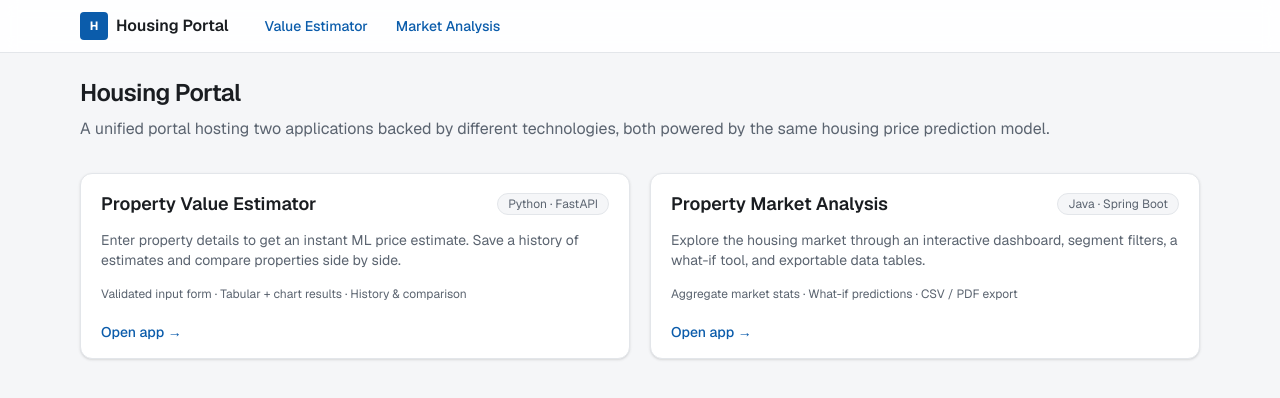
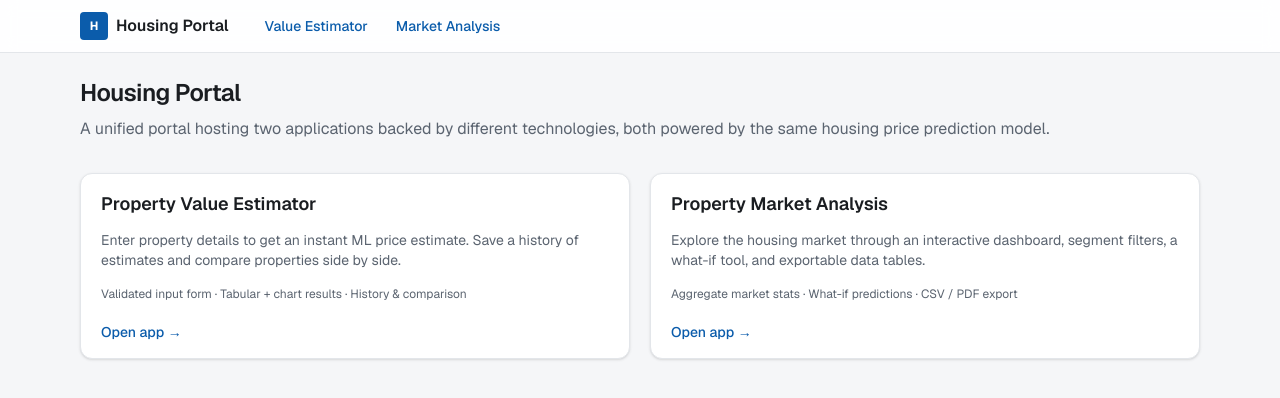
Before and after one commit to wazid371d/hsbc-housing-platform, a Next.js app in the folder web/: page / in a window 1280 px wide. Shown: the top 398 px of the page. Built offline with nearby package versions, Linux system fonts and the light colour scheme.

Commit message:
ui: remove backend tech-stack badges from home cards

```diff
--- a/web/app/page.tsx
+++ b/web/app/page.tsx
@@ -5,7 +5,6 @@ const apps = [
   {
     href: "/estimate",
     title: "Property Value Estimator",
-    backend: "Python · FastAPI",
     description:
       "Enter property details to get an instant ML price estimate. Save a history of estimates and compare properties side by side.",
     features: ["Validated input form", "Tabular + chart results", "History & comparison"],
@@ -13,7 +12,6 @@ const apps = [
   {
     href: "/dashboard",
     title: "Property Market Analysis",
-    backend: "Java · Spring Boot",
     description:
       "Explore the housing market through an interactive dashboard, segment filters, a what-if tool, and exportable data tables.",
     features: ["Aggregate market stats", "What-if predictions", "CSV / PDF export"],
@@ -40,12 +38,7 @@ export default function Home() {
           >
             <Card className="h-full transition-shadow group-hover:shadow-md">
               <CardBody className="space-y-3">
-                <div className="flex items-center justify-between">
-                  <h2 className="text-lg font-semibold group-hover:text-primary">{app.title}</h2>
-                  <span className="rounded-full border border-border bg-background px-2.5 py-0.5 text-xs text-muted">
-                    {app.backend}
-                  </span>
-                </div>
+                <h2 className="text-lg font-semibold group-hover:text-primary">{app.title}</h2>
                 <p className="text-sm text-muted">{app.description}</p>
                 <p className="pt-1 text-xs text-muted">{app.features.join(" · ")}</p>
                 <p className="pt-2 text-sm font-medium text-primary">Open app →</p>
```
